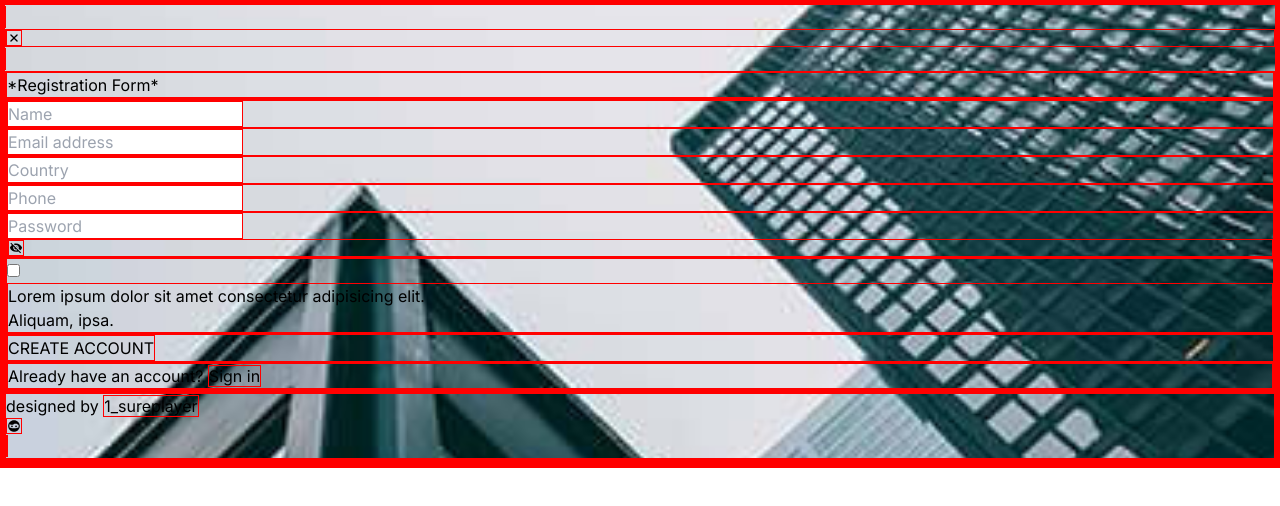
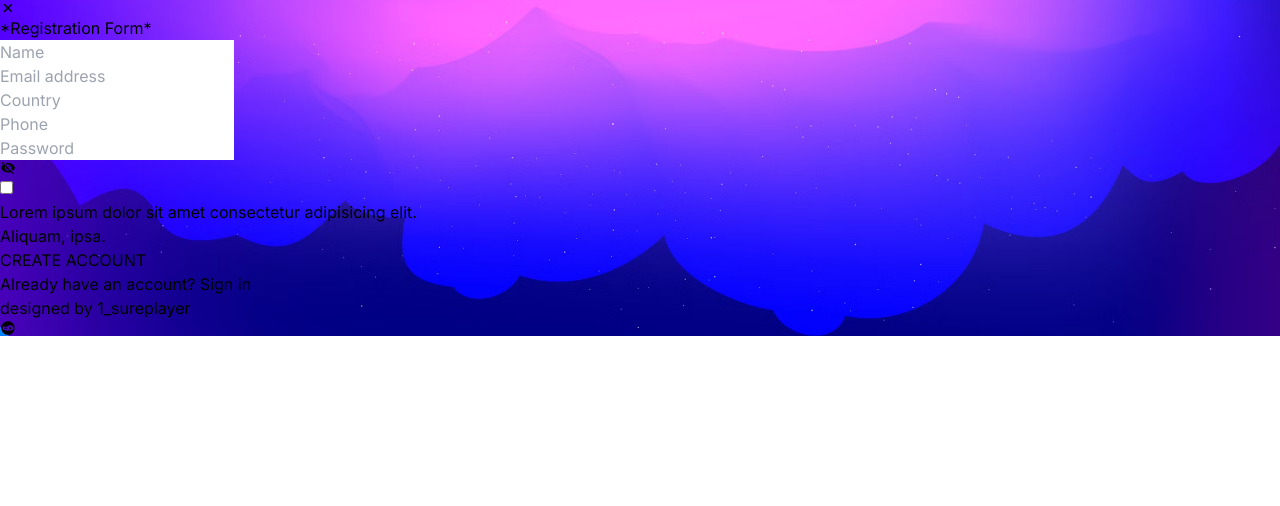
Before and after one commit to unsurep/backend-home-adminlte-git, a Next.js app: page /signup in a window 1280 px wide. Shown: the top 506 px of the page. Built offline with nearby package versions, Linux system fonts and the light colour scheme.

Commit message:
frontend & backend

```diff
--- /dev/null
+++ b/src/Components/HomeSection.jsx/Footer.jsx
@@ -0,0 +1,23 @@
+'use client'
+
+import Link from "next/link"
+import { useState,useEffect } from "react"
+import Image from "next/image"
+
+
+
+const Footer=()=>{
+
+    return (
+        <>
+            <footer>
+                <h1>This is footer</h1>
+            </footer>
+        </>
+    )
+
+
+
+};
+
+export default Footer;
--- a/src/app/globals.css
+++ b/src/app/globals.css
@@ -55,25 +55,25 @@
   transform: rotate(360deg);
 }
 
-*{
+/* *{
   border:1px solid red;
   margin: 0;
   padding: 0;
-}
+} */
 
 
 .sky{
-  background-image: url(../Components/Image/bg1.jpg);
+  background-image: url(../Components/Image/bluebg.avif);
   background-position: center;
   background-repeat: no-repeat;
   background-size: cover;
 
 }
 
-.roll-in-left {
+/* .roll-in-left {
 	-webkit-animation: roll-in-left 0.5s ease-out both;
 	        animation: roll-in-left 0.5s ease-out both;
-}
+} */
 /* ----------------------------------------------
  * Generated by Animista on 2024-9-7 16:23:3
  * Licensed under FreeBSD License.
@@ -86,7 +86,7 @@
  * animation roll-in-left
  * ----------------------------------------
  */
- @-webkit-keyframes roll-in-left {
+ /* @-webkit-keyframes roll-in-left {
         0% {
           -webkit-transform: translateX(-800px) rotate(-540deg);
                   transform: translateX(-800px) rotate(-540deg);
@@ -110,7 +110,7 @@
           opacity: 1;
         }
       }
-
+       */
 
 .loginBg{
         background-image: url(../components/Image/vetor.jpg);
@@ -118,3 +118,204 @@
         background-repeat: no-repeat;
         background-size: cover;
 }
+
+
+
+.bounce-in-top {
+	-webkit-animation: bounce-in-top 1.5s ease-in both;
+	        animation: bounce-in-top 1.5s ease-in both;
+}
+
+/* ----------------------------------------------
+ * Generated by Animista on 2024-9-9 6:32:19
+ * Licensed under FreeBSD License.
+ * See http://animista.net/license for more info.
+ * w: http://animista.net, t: @cssanimista
+ * ---------------------------------------------- */
+
+/**
+ * ----------------------------------------
+ * animation bounce-in-top
+ * ----------------------------------------
+ */
+ @-webkit-keyframes bounce-in-top {
+  0% {
+    -webkit-transform: translateY(-500px);
+            transform: translateY(-500px);
+    -webkit-animation-timing-function: ease-in;
+            animation-timing-function: ease-in;
+    opacity: 0;
+  }
+  38% {
+    -webkit-transform: translateY(0);
+            transform: translateY(0);
+    -webkit-animation-timing-function: ease-out;
+            animation-timing-function: ease-out;
+    opacity: 1;
+  }
+  55% {
+    -webkit-transform: translateY(-65px);
+            transform: translateY(-65px);
+    -webkit-animation-timing-function: ease-in;
+            animation-timing-function: ease-in;
+  }
+  72% {
+    -webkit-transform: translateY(0);
+            transform: translateY(0);
+    -webkit-animation-timing-function: ease-out;
+            animation-timing-function: ease-out;
+  }
+  81% {
+    -webkit-transform: translateY(-28px);
+            transform: translateY(-28px);
+    -webkit-animation-timing-function: ease-in;
+            animation-timing-function: ease-in;
+  }
+  90% {
+    -webkit-transform: translateY(0);
+            transform: translateY(0);
+    -webkit-animation-timing-function: ease-out;
+            animation-timing-function: ease-out;
+  }
+  95% {
+    -webkit-transform: translateY(-8px);
+            transform: translateY(-8px);
+    -webkit-animation-timing-function: ease-in;
+            animation-timing-function: ease-in;
+  }
+  100% {
+    -webkit-transform: translateY(0);
+            transform: translateY(0);
+    -webkit-animation-timing-function: ease-out;
+            animation-timing-function: ease-out;
+  }
+}
+@keyframes bounce-in-top {
+  0% {
+    -webkit-transform: translateY(-500px);
+            transform: translateY(-500px);
+    -webkit-animation-timing-function: ease-in;
+            animation-timing-function: ease-in;
+    opacity: 0;
+  }
+  38% {
+    -webkit-transform: translateY(0);
+            transform: translateY(0);
+    -webkit-animation-timing-function: ease-out;
+            animation-timing-function: ease-out;
+    opacity: 1;
+  }
+  55% {
+    -webkit-transform: translateY(-65px);
+            transform: translateY(-65px);
+    -webkit-animation-timing-function: ease-in;
+            animation-timing-function: ease-in;
+  }
+  72% {
+    -webkit-transform: translateY(0);
+            transform: translateY(0);
+    -webkit-animation-timing-function: ease-out;
+            animation-timing-function: ease-out;
+  }
+  81% {
+    -webkit-transform: translateY(-28px);
+            transform: translateY(-28px);
+    -webkit-animation-timing-function: ease-in;
+            animation-timing-function: ease-in;
+  }
+  90% {
+    -webkit-transform: translateY(0);
+            transform: translateY(0);
+    -webkit-animation-timing-function: ease-out;
+            animation-timing-function: ease-out;
+  }
+  95% {
+    -webkit-transform: translateY(-8px);
+            transform: translateY(-8px);
+    -webkit-animation-timing-function: ease-in;
+            animation-timing-function: ease-in;
+  }
+  100% {
+    -webkit-transform: translateY(0);
+            transform: translateY(0);
+    -webkit-animation-timing-function: ease-out;
+            animation-timing-function: ease-out;
+  }
+}
+
+
+.wobble-hor-bottom:hover {
+	-webkit-animation: wobble-hor-bottom 0.8s both;
+	        animation: wobble-hor-bottom 0.8s both;
+}
+
+/* ----------------------------------------------
+ * Generated by Animista on 2024-9-9 14:21:51
+ * Licensed under FreeBSD License.
+ * See http://animista.net/license for more info.
+ * w: http://animista.net, t: @cssanimista
+ * ---------------------------------------------- */
+
+/**
+ * ----------------------------------------
+ * animation wobble-hor-bottom
+ * ----------------------------------------
+ */
+ @-webkit-keyframes wobble-hor-bottom {
+        0%,
+        100% {
+          -webkit-transform: translateX(0%);
+                  transform: translateX(0%);
+          -webkit-transform-origin: 50% 50%;
+                  transform-origin: 50% 50%;
+        }
+        15% {
+          -webkit-transform: translateX(-30px) rotate(-6deg);
+                  transform: translateX(-30px) rotate(-6deg);
+        }
+        30% {
+          -webkit-transform: translateX(15px) rotate(6deg);
+                  transform: translateX(15px) rotate(6deg);
+        }
+        45% {
+          -webkit-transform: translateX(-15px) rotate(-3.6deg);
+                  transform: translateX(-15px) rotate(-3.6deg);
+        }
+        60% {
+          -webkit-transform: translateX(9px) rotate(2.4deg);
+                  transform: translateX(9px) rotate(2.4deg);
+        }
+        75% {
+          -webkit-transform: translateX(-6px) rotate(-1.2deg);
+                  transform: translateX(-6px) rotate(-1.2deg);
+        }
+      }
+      @keyframes wobble-hor-bottom {
+        0%,
+        100% {
+          -webkit-transform: translateX(0%);
+                  transform: translateX(0%);
+          -webkit-transform-origin: 50% 50%;
+                  transform-origin: 50% 50%;
+        }
+        15% {
+          -webkit-transform: translateX(-30px) rotate(-6deg);
+                  transform: translateX(-30px) rotate(-6deg);
+        }
+        30% {
+          -webkit-transform: translateX(15px) rotate(6deg);
+                  transform: translateX(15px) rotate(6deg);
+        }
+        45% {
+          -webkit-transform: translateX(-15px) rotate(-3.6deg);
+                  transform: translateX(-15px) rotate(-3.6deg);
+        }
+        60% {
+          -webkit-transform: translateX(9px) rotate(2.4deg);
+                  transform: translateX(9px) rotate(2.4deg);
+        }
+        75% {
+          -webkit-transform: translateX(-6px) rotate(-1.2deg);
+                  transform: translateX(-6px) rotate(-1.2deg);
+        }
+      }
--- a/src/app/layout.js
+++ b/src/app/layout.js
@@ -17,7 +17,7 @@ export default function RootLayout({ children }) {
       <body className={inter.className}>
         {/* <Navbar/> */}
         {children}
-        <Footer/>
+        {/* <Footer/> */}
 
 
         </body>
--- a/src/app/page.jsx
+++ b/src/app/page.jsx
@@ -8,6 +8,7 @@ import Image from "next/image";
 import Link from "next/link";
 import React, { useState, useEffect } from 'react'
 import Navbar from "@/components/Navbar";
+import Footer from "@/components/Footer";
 
 
 
@@ -51,8 +52,9 @@ const Home = () => {
       <Navbar/>
       <HomeSectionOne/>
       <HomeSectionTwo/>
-      {/* <HomeSectionThree/> */}
-      {/* <HomeSectionFour/> */}
+      <HomeSectionThree/>
+      <HomeSectionFour/>
+      <Footer/>
 
     </div>
   )
```
Also changed, not shown: src/Components/Image/bluebg.avif (added).
